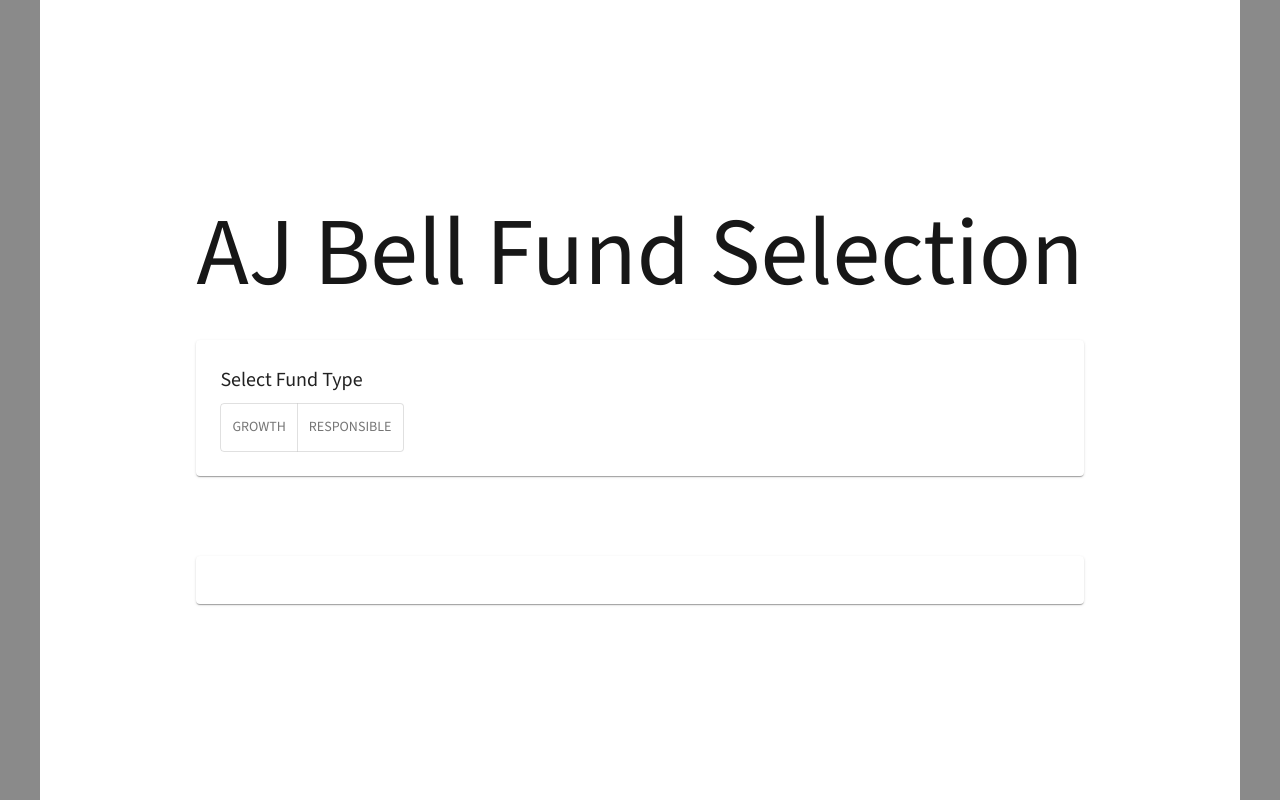
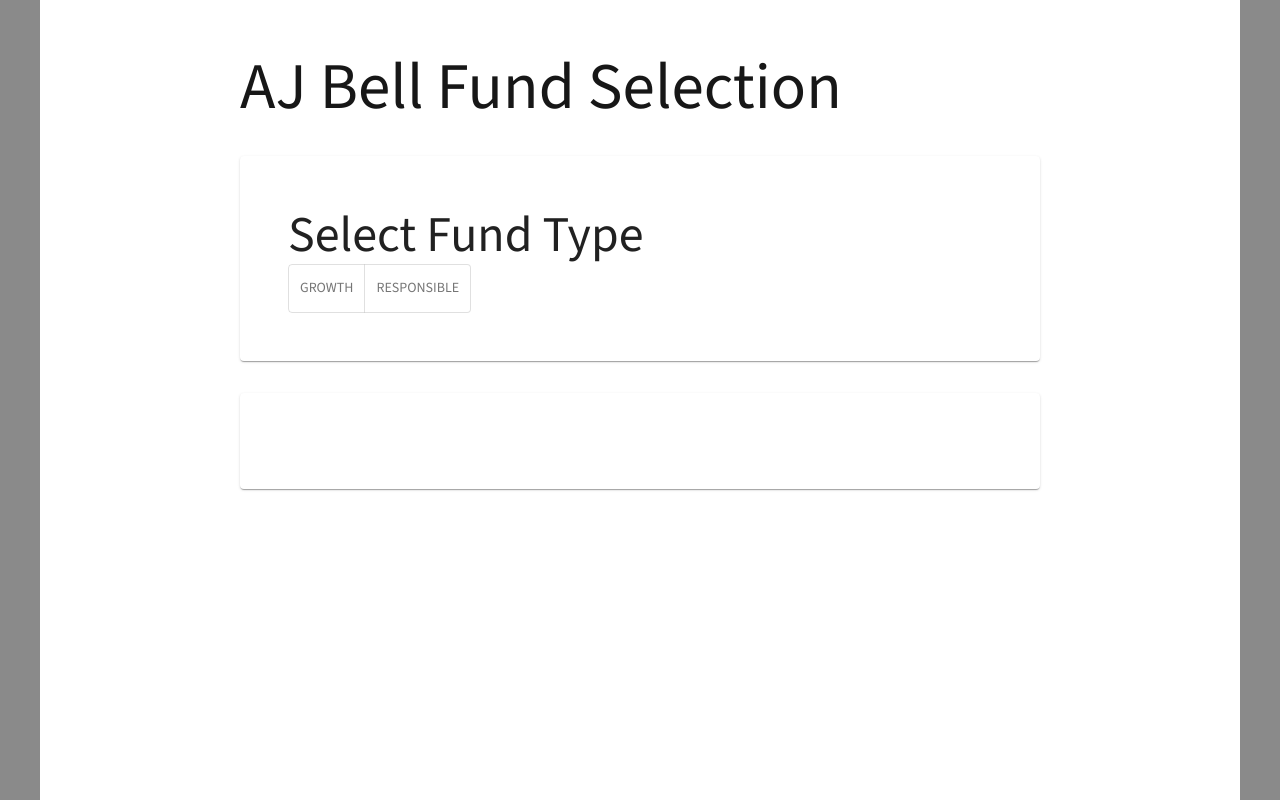
Before and after one commit to edwardpayton/aj-bell-funds, a Next.js app: page / in a window 1280 px wide. Built offline with nearby package versions, Linux system fonts and the light colour scheme; what @mui/material-nextjs would draw is missing.

Commit message:
feat: theme & styling

```diff
--- a/app/components/FundDisplay/index.tsx
+++ b/app/components/FundDisplay/index.tsx
@@ -3,7 +3,7 @@
 import { Alert, Box, CircularProgress, Paper, Rating, Typography } from '@mui/material';
 
 import { PortfolioAssetChart } from '@/components/PortfolioAssetChart';
-import { FundData } from '@/types';
+import type { FundData } from '@/types';
 
 export type Props = {
   data: FundData;
@@ -20,35 +20,27 @@
     portfolio: { asset, top10Holdings } = {},
   } = data ?? {};
 
-  if (isLoading) {
-    return (
-      <Paper sx={{ p: 3, mt: 3 }}>
+  const hasEssentialData = !!name && !!asset && !!analystRating;
+
+  return (
+    <Paper className="component-root">
+      {isLoading && (
         <Box display="flex" justifyContent="center">
           <CircularProgress />
         </Box>
-      </Paper>
-    );
-  }
-
-  if (error) {
-    return (
-      <Paper sx={{ p: 3, mt: 3 }}>
-        <Alert severity="error">Error loading fund data: {error.message}</Alert>
-      </Paper>
-    );
-  }
-
-  return (
-    <Paper sx={{ p: 3, mt: 3 }}>
-      {name && (
-        <Typography variant="h3" gutterBottom>
-          {name}
-        </Typography>
       )}
 
-      {asset && <PortfolioAssetChart data={asset} />}
+      {error && <Alert severity="error">Error loading fund data: {error.message}</Alert>}
 
-      {analystRating && <Rating name="rating" defaultValue={analystRating} readOnly />}
+      {hasEssentialData && (
+        <>
+          <Typography variant="h3">{name}</Typography>
+
+          <PortfolioAssetChart data={asset} />
+
+          <Rating name="rating" defaultValue={analystRating} readOnly />
+        </>
+      )}
 
       <Box>{data && <Typography variant="body1">{JSON.stringify(data, null, 2)}</Typography>}</Box>
     </Paper>
--- a/app/components/FundSelector/index.tsx
+++ b/app/components/FundSelector/index.tsx
@@ -4,7 +4,7 @@
 import { type MouseEvent, useId } from 'react';
 
 import { FUND_TYPES, GROWTH_FUND_OPTIONS } from '@/constants';
-import { type FundType } from '@/types';
+import type { FundType } from '@/types';
 
 export type Props = {
   onChangeFundTypeAction: (_: MouseEvent<HTMLElement>, value: FundType | null) => void;
@@ -23,10 +23,9 @@
   const growthTypeId = useId();
 
   return (
-    <>
+    <Paper className="component-root">
       {/* Fund Type Options */}
-      <Paper sx={{ p: 3, mb: 3 }}>
-        <Typography variant="h6" gutterBottom id={fundTypeId}>
+      <Typography variant="h2" id={fundTypeId}>
         Select Fund Type
       </Typography>
 
@@ -43,12 +42,11 @@
           </ToggleButton>
         ))}
       </ToggleButtonGroup>
-      </Paper>
 
       {/* Growth Funds Options */}
       {fundType === 'Growth' && (
-        <Paper sx={{ p: 3 }}>
-          <Typography variant="h6" gutterBottom id={growthTypeId}>
+        <>
+          <Typography variant="h2" id={growthTypeId}>
             Select Growth Fund
           </Typography>
 
@@ -65,8 +63,8 @@
               </ToggleButton>
             ))}
           </ToggleButtonGroup>
+        </>
+      )}
     </Paper>
-      )}
-    </>
   );
 }
--- a/app/globals.css
+++ b/app/globals.css
@@ -1,6 +1,8 @@
 :root {
-  --background: #8a8a8a;
-  --foreground: #171717;
+  --colors-white: #ffffff;
+  --colors-gray: #8a8a8a;
+  --text-color: #171717;
+  --padding: 1rem;
 }
 
 html,
@@ -10,8 +12,8 @@
 }
 
 body {
-  color: var(--foreground);
-  background-color: var(--background);
+  color: var(--text-color);
+  background-color: var(--colors-gray);
   font-family: var(--font-source-sans-3);
 }
 
@@ -20,3 +22,22 @@
   padding: 0;
   margin: 0;
 }
+
+.component-root {
+  padding: var(--padding);
+}
+
+/* sm - 500px */
+@media (min-width: 31.25rem) {
+  :root {
+    --padding: 3rem;
+  }
+}
+
+/* md - 800px */
+@media (min-width: 50rem) {
+}
+
+/* lg - 1200px */
+@media (min-width: 75rem) {
+}
--- a/app/page.module.css
+++ b/app/page.module.css
@@ -1,29 +1,17 @@
-.page {
-  display: grid;
-  grid-template-rows: 20px 1fr 20px;
+.page.page {
+  /* double specifity to override mui root styles */
   align-items: center;
   justify-items: center;
   min-height: 100svh;
-  padding: 80px;
-  gap: 64px;
+  padding: var(--padding);
   font-family: var(--font-source-sans-3);
-  background-color: #ffffff;
+  background-color: var(--colors-white);
 }
 
 .main {
   display: flex;
   flex-direction: column;
-  gap: 32px;
-  grid-row-start: 2;
+  gap: 2rem;
+  width: 100%;
+  max-width: 50rem;
 }
-
-@media (max-width: 600px) {
-  .page {
-    padding: 32px;
-    padding-bottom: 80px;
-  }
-
-  .main {
-    align-items: center;
-  }
-}
--- a/app/theme.ts
+++ b/app/theme.ts
@@ -1,10 +1,46 @@
 'use client';
-import { createTheme } from '@mui/material/styles';
+
+import { createTheme, responsiveFontSizes } from '@mui/material/styles';
+
+const breakpoints = {
+  xs: 0,
+  sm: 500,
+  md: 800,
+  lg: 1200,
+  xl: 1536,
+} as const;
 
 const theme = createTheme({
+  breakpoints: {
+    values: breakpoints,
+  },
   typography: {
     fontFamily: 'var(--font-source-sans-3)',
+    h1: {
+      fontSize: '4rem',
+    },
+    h2: {
+      fontSize: '3.2rem',
+    },
+    h3: {
+      fontSize: '2.4rem',
+    },
+    h4: {
+      fontSize: '1.8rem',
+    },
+    h5: {
+      fontSize: '1.4rem',
+    },
+    h6: {
+      fontSize: '1rem',
+    },
   },
 });
 
-export default theme;
+const responsiveTheme = responsiveFontSizes(theme, {
+  breakpoints: ['sm', 'md', 'lg'],
+  factor: 2,
+  variants: ['h1', 'h2', 'h3', 'h4', 'h5', 'h6'],
+});
+
+export default responsiveTheme;
```
Lines whose indentation alone changed are shown as unchanged.
